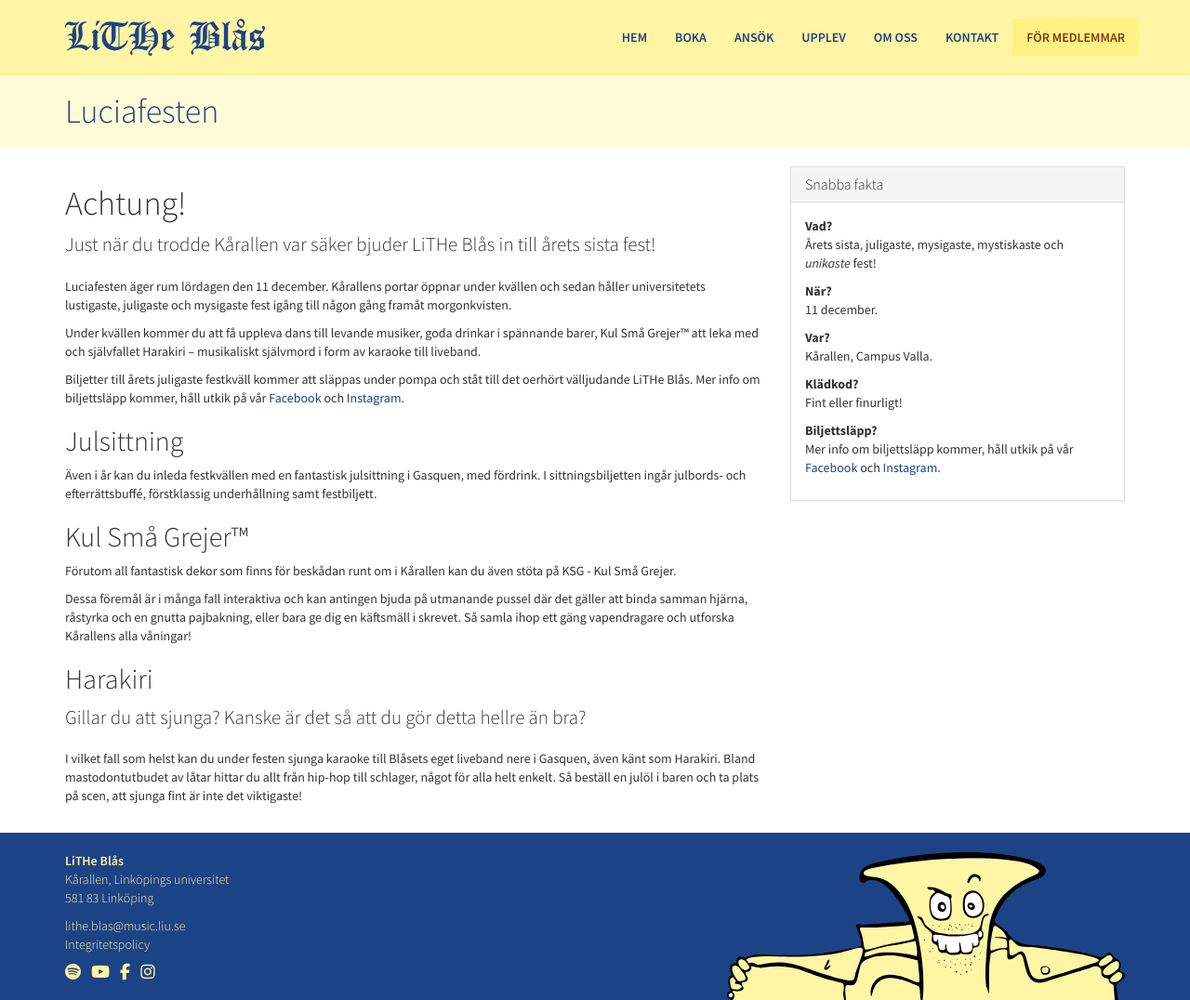
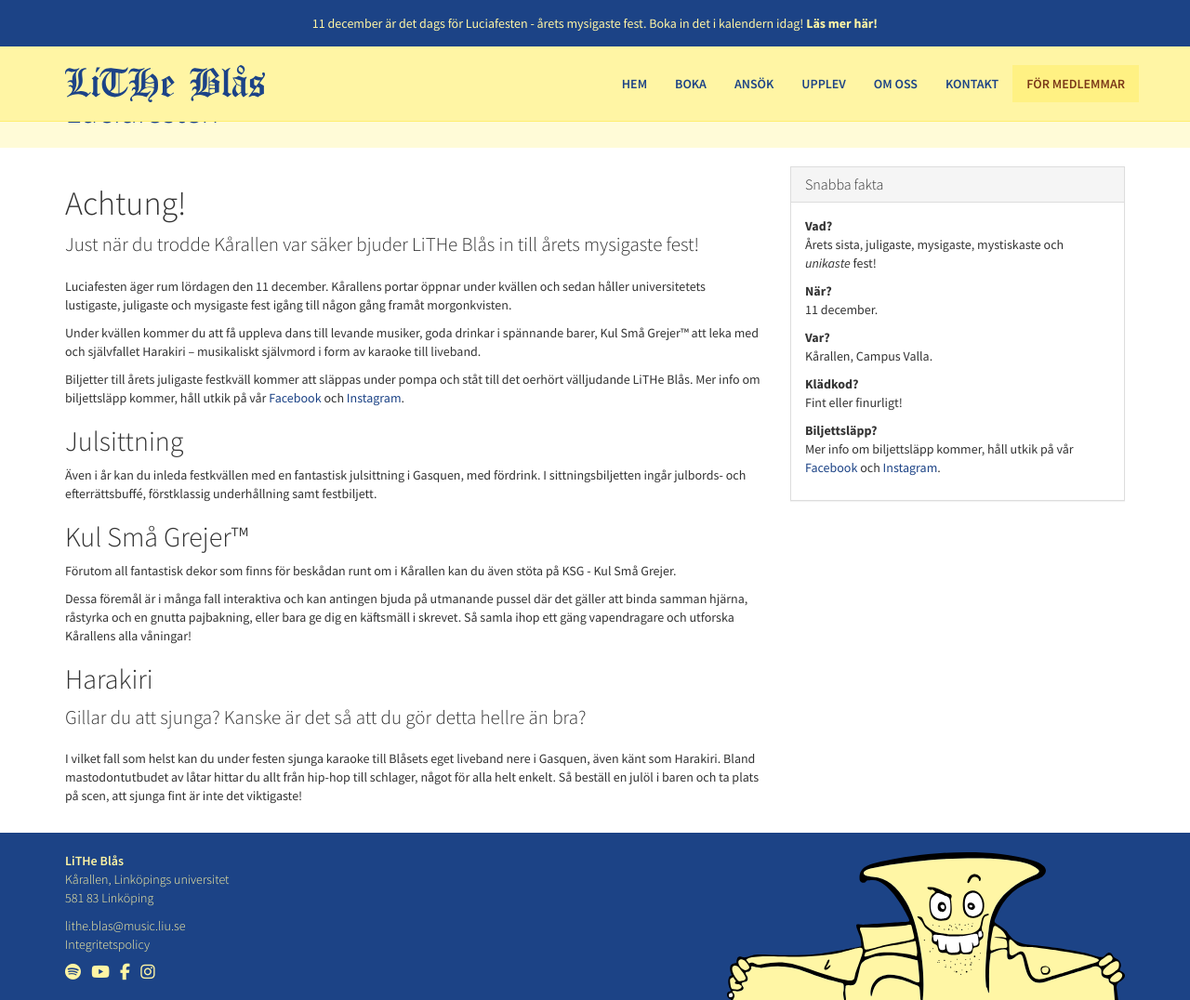
Before and after one commit to litheblas/litheblas.org, a Jekyll site: the page built from _pages/luciafesten.md, in a window 1280 px wide and 1076 px high. Shown: the whole window at 93% size. Built offline with Jekyll 4.4.1, drawn with Linux system fonts in a browser that asks for light colours; nearby versions of some CDN libraries.

Commit message:
Added Luciafest promo

```diff
--- a/_includes/header.html
+++ b/_includes/header.html
@@ -1,5 +1,6 @@
 <header>
     <div class="navbar navbar-default navbar-fixed-top navbar-main">
+        <div id="luciafest-promo" style="min-height: 50px;display: block;background: #1c4386;color: #fff5a4;text-align: center;margin-top: -20px;margin-bottom: 20px;padding: 15px 10px 5px;"><p>11 december är det dags för Luciafesten - årets mysigaste fest. Boka in det i kalendern idag! <a href="/luciafesten" style="color: #fff5a4; font-weight:bold;">Läs mer här!</a></p></div>
         <div class="container">
             <div class="navbar-header">
                 <a href="{{ "/" | relative_url }}" class="navbar-brand">
--- a/_layouts/luciafesten.html
+++ b/_layouts/luciafesten.html
@@ -12,7 +12,7 @@ layout: default
         <div class="col-md-8 col-lg-8">
             <h1>Achtung!</h1>
             <p class="lead">
-                Just när du trodde Kårallen var säker bjuder LiTHe Blås in till årets sista fest!
+                Just när du trodde Kårallen var säker bjuder LiTHe Blås in till årets mysigaste fest!
             </p>
             <p>
                 Luciafesten äger rum lördagen den 11 december. Kårallens portar öppnar under kvällen och sedan håller
```
